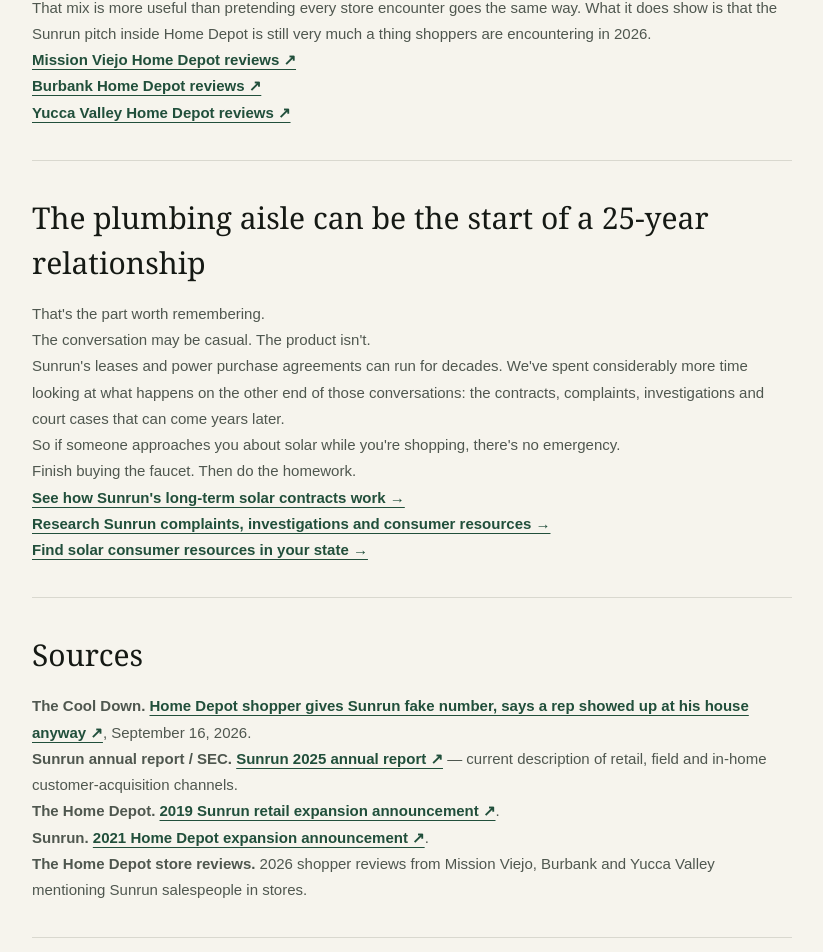
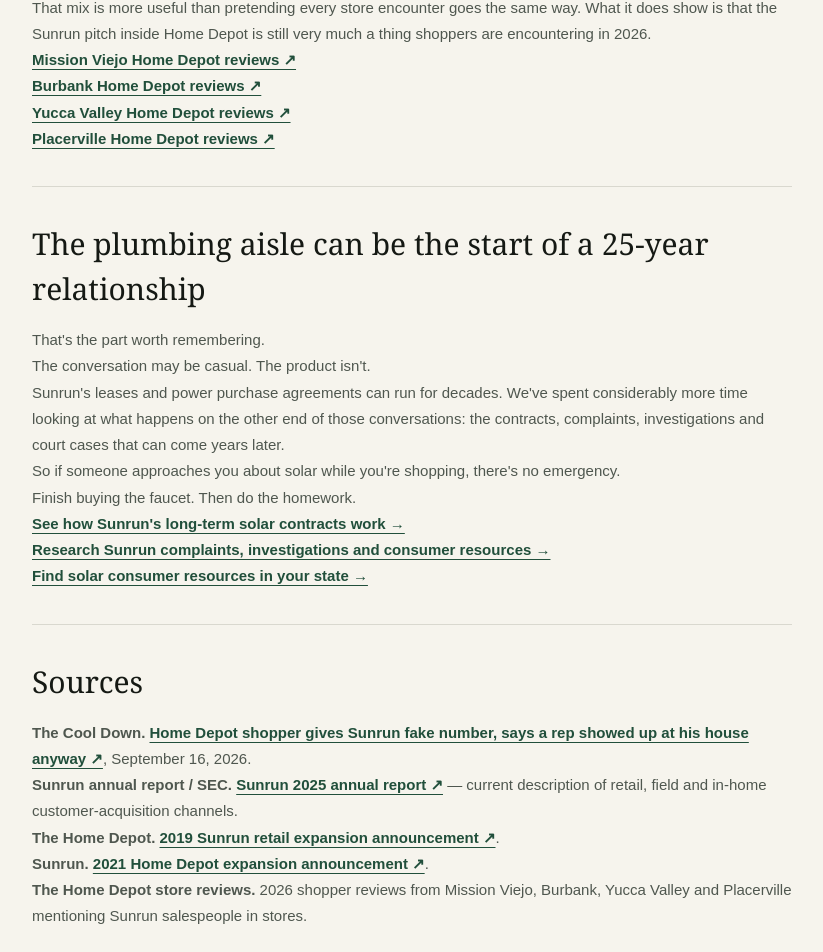
Before and after one commit to Decentralized-Rob/solar-consumer-research, a Next.js app: page /research/sunrun-home-depot-sales-home-visit in a window 1280 px wide. Shown: the part 1952-2904 px from the top of the page, without its empty margins (228-1051 px from the left). Built offline with nearby package versions, Linux system fonts and the light colour scheme.

Commit message:
Add Placerville source to Home Depot story

```diff
--- a/app/research/sunrun-home-depot-sales-home-visit/page.tsx
+++ b/app/research/sunrun-home-depot-sales-home-visit/page.tsx
@@ -11,6 +11,7 @@ const sunrunHomeDepot = "https://www.sunrun.com/go-solar-center/solar-articles/s
 const missionViejoReviews = "https://www.homedepot.com/l/Mission-Viejo/CA/Mission-Viejo/92692/614/reviews/1";
 const burbankReviews = "https://www.homedepot.com/l/Burbank/CA/Burbank/91502/6654/reviews/";
 const yuccaValleyReviews = "https://www.homedepot.com/l/Yucca-Valley/CA/Yucca-Valley/92284/6971/reviews/1";
+const placervilleReviews = "https://www.homedepot.com/l/Placerville/CA/Placerville/95667/1085/reviews/homedepot.com/";
 
 export const metadata: Metadata = {
   title: "Sunrun at Home Depot: Shopper Says Store Pitch Followed Him Home",
@@ -47,7 +48,7 @@ export default function SunrunHomeDepotShortRead() {
         author: { "@type": "Organization", name: "Jules Young, an editorial byline of Solar Consumer Research", url: authorUrl },
         publisher: { "@id": "https://solarcomplaint.com/#publisher" },
         about: [{ "@type": "Organization", name: "Sunrun Inc." }, { "@type": "Organization", name: "The Home Depot" }, { "@type": "Thing", name: "Residential solar sales" }],
-        citation: [coolDownSource, sunrun10k, homeDepotPartnership, sunrunHomeDepot, missionViejoReviews, burbankReviews, yuccaValleyReviews],
+        citation: [coolDownSource, sunrun10k, homeDepotPartnership, sunrunHomeDepot, missionViejoReviews, burbankReviews, yuccaValleyReviews, placervilleReviews],
       },
       {
         "@type": "BreadcrumbList",
@@ -89,7 +90,7 @@ export default function SunrunHomeDepotShortRead() {
         <p>The Reddit story isn't the only recent sign of Sunrun salespeople inside Home Depot stores.</p>
         <p>Home Depot's own store-review pages contain 2026 comments from shoppers in California mentioning Sunrun salespeople in Mission Viejo, Burbank, Yucca Valley and Placerville. The reactions aren't all the same. Some shoppers complained about being approached. One Placerville reviewer described a Home Depot-Sunrun salesperson as professional and not pushy.</p>
         <p>That mix is more useful than pretending every store encounter goes the same way. What it does show is that the Sunrun pitch inside Home Depot is still very much a thing shoppers are encountering in 2026.</p>
-        <p><a href={missionViejoReviews} target="_blank" rel="noreferrer">Mission Viejo Home Depot reviews ↗</a><br/><a href={burbankReviews} target="_blank" rel="noreferrer">Burbank Home Depot reviews ↗</a><br/><a href={yuccaValleyReviews} target="_blank" rel="noreferrer">Yucca Valley Home Depot reviews ↗</a></p>
+        <p><a href={missionViejoReviews} target="_blank" rel="noreferrer">Mission Viejo Home Depot reviews ↗</a><br/><a href={burbankReviews} target="_blank" rel="noreferrer">Burbank Home Depot reviews ↗</a><br/><a href={yuccaValleyReviews} target="_blank" rel="noreferrer">Yucca Valley Home Depot reviews ↗</a><br/><a href={placervilleReviews} target="_blank" rel="noreferrer">Placerville Home Depot reviews ↗</a></p>
       </section>
 
       <section className="info-section">
@@ -108,7 +109,7 @@ export default function SunrunHomeDepotShortRead() {
         <p><strong>Sunrun annual report / SEC.</strong> <a href={sunrun10k} target="_blank" rel="noreferrer">Sunrun 2025 annual report ↗</a> — current description of retail, field and in-home customer-acquisition channels.</p>
         <p><strong>The Home Depot.</strong> <a href={homeDepotPartnership} target="_blank" rel="noreferrer">2019 Sunrun retail expansion announcement ↗</a>.</p>
         <p><strong>Sunrun.</strong> <a href={sunrunHomeDepot} target="_blank" rel="noreferrer">2021 Home Depot expansion announcement ↗</a>.</p>
-        <p><strong>The Home Depot store reviews.</strong> 2026 shopper reviews from Mission Viejo, Burbank and Yucca Valley mentioning Sunrun salespeople in stores.</p>
+        <p><strong>The Home Depot store reviews.</strong> 2026 shopper reviews from Mission Viejo, Burbank, Yucca Valley and Placerville mentioning Sunrun salespeople in stores.</p>
       </section>
 
       <section className="info-section">
```
